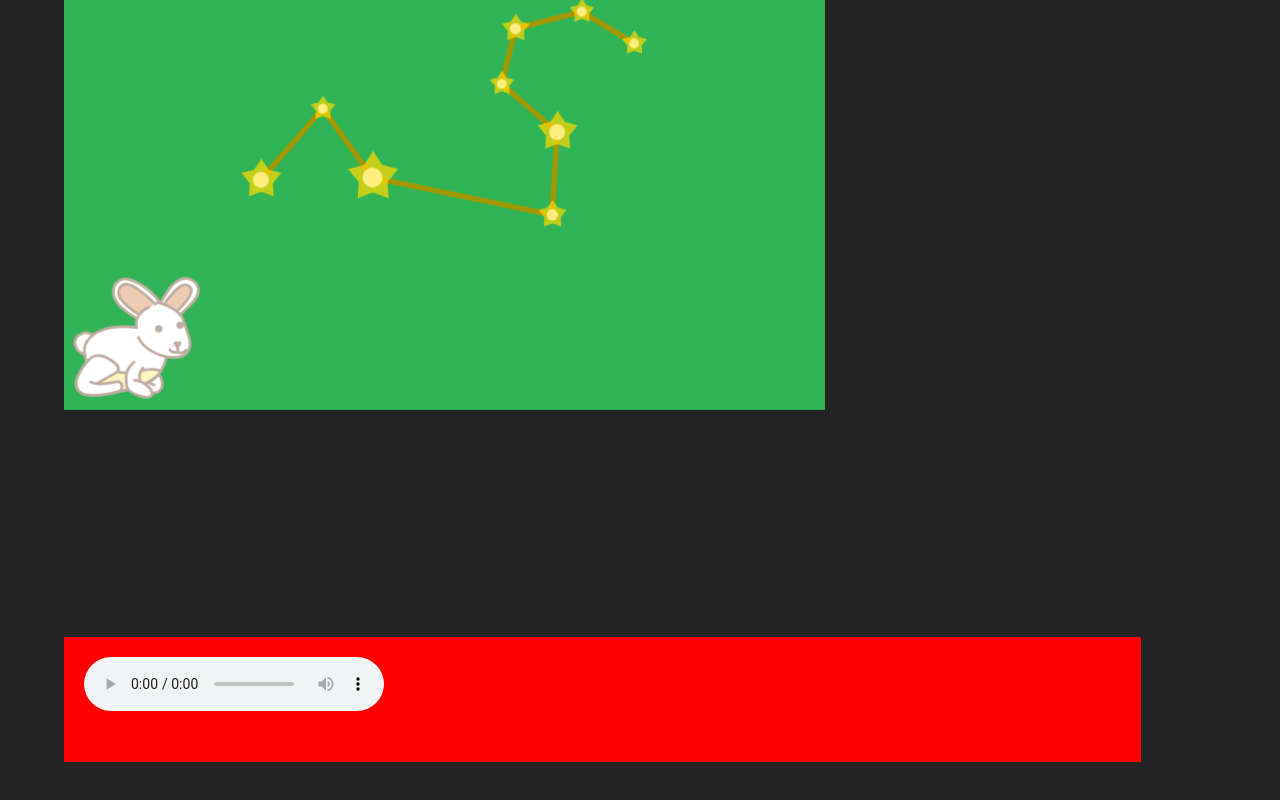
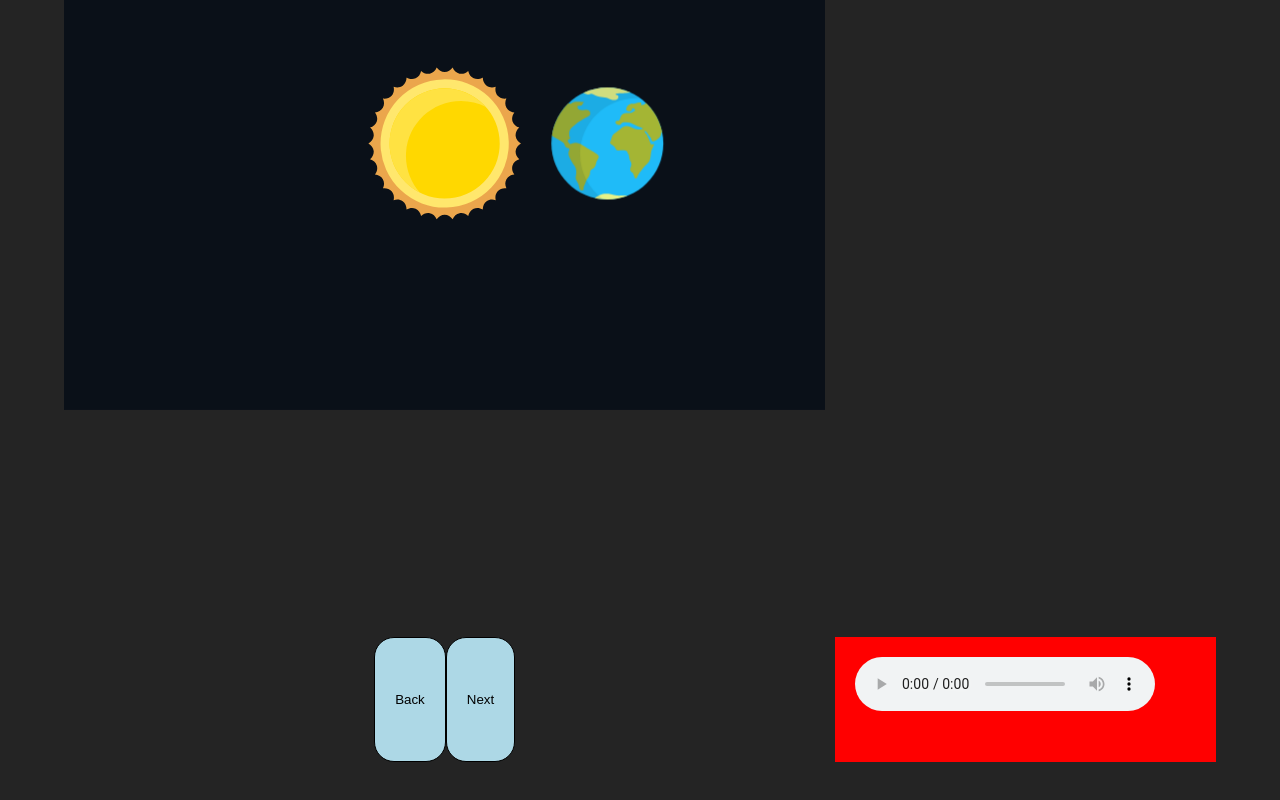
Before and after one commit to ingvildtf/Webutvikling-prosject2, a React (Create React App) app in the folder art-exhibition/: page /home in a window 1280 px wide. Shown: the part 358-1158 px from the top of the page. Built offline with nearby package versions, Linux system fonts and the light colour scheme.

Commit message:
toggle between images

```diff
--- a/art-exhibition/src/components/Pages/Installations.tsx
+++ b/art-exhibition/src/components/Pages/Installations.tsx
@@ -1,9 +1,16 @@
-import React from 'react'
+import React, { useState } from 'react'
 import styled from 'styled-components'
+import { isConstructorDeclaration } from 'typescript'
 import EasterStarsInstallation from '../../installation/easter/Easter_Stars'
+import EarthInstallation from '../../installation/space/Earth'
+import Rocket from '../../installation/space/Rocket'
+import SatelliteInstallation from '../../installation/space/Satellite'
+import StarsInstallation from '../../installation/space/Stars'
+import SunInstallation from '../../installation/space/Sun'
 //import StarsInstallation from '../../installation/space/Stars'
-import XmasStarsInstallation from '../../installation/xmas/Xmas_Stars'
+//import XmasStarsInstallation from '../../installation/xmas/Xmas_Stars'
 import Music2 from '../../music/music2'
+import Button from '../Button'
 //import Poetry from '../../poetry/Poetry'
 
 export const Wrapper = styled.div`
@@ -16,14 +23,15 @@ export const Wrapper = styled.div`
   grid-template-areas:
     'title title'
     'svg poem'
-    'potato potato';
+    'buttons potato';
 
   @media screen and (max-width: 1150px) {
     grid-template-columns: 1fr;
-    grid-template-rows: 1fr 6fr 1fr 8fr;
+    grid-template-rows: 1fr 6fr 1fr 1fr 8fr;
     grid-template-areas:
       'title'
       'svg'
+      'buttons'
       'potato'
       'poem';
   }
@@ -37,7 +45,6 @@ const Title = styled.h3`
   align-self: center;
   justify-self: center;
 `
-
 const Text = styled.div`
   padding: 20px;
   color: blue;
@@ -56,7 +63,37 @@ const SVG = styled.div`
   max-height: 100%;
 `
 
+const Navigation = styled.div`
+  grid-area: buttons;
+  display: flex;
+  justify-content: center;
+`
+
+const images = [
+  { id: 1, imgtitle: EarthInstallation },
+  { id: 2, imgtitle: Rocket },
+  { id: 3, imgtitle: SatelliteInstallation },
+  { id: 4, imgtitle: StarsInstallation },
+  { id: 5, imgtitle: SunInstallation },
+]
+
 function Installations() {
+  const [click, setClick] = useState(1)
+  //Funksjon for å toggle mellom bildene, ved å trykke på next button
+  const handleNextClick = () => {
+    if (click < images.length) {
+      setClick(click + 1)
+    } else {
+      setClick(1)
+    }
+  }
+  const handleBackClick = () => {
+    if (click > 1) {
+      setClick(click - 1)
+    } else {
+      setClick(images.length)
+    }
+  }
   return (
     <Wrapper>
       <Soething>
@@ -68,11 +105,16 @@ function Installations() {
         {/*<Poetry></Poetry> {/* Poetry example*/}
       </Text>
       <SVG>
-        {/* Star installation*/}
-        <EasterStarsInstallation />
+        {images.map(index => (index.id === click ? <index.imgtitle /> : null))}
+        {/* Star installation*
+        <EasterStarsInstallation />*/}
         {/* <EasterStarsInstallation></EasterStarsInstallation>
         <StarsInstallation></StarsInstallation>*/}
       </SVG>
+      <Navigation>
+        <Button onClick={handleBackClick}>Back</Button>
+        <Button onClick={handleNextClick}>Next</Button>
+      </Navigation>
     </Wrapper>
   )
 }
```
